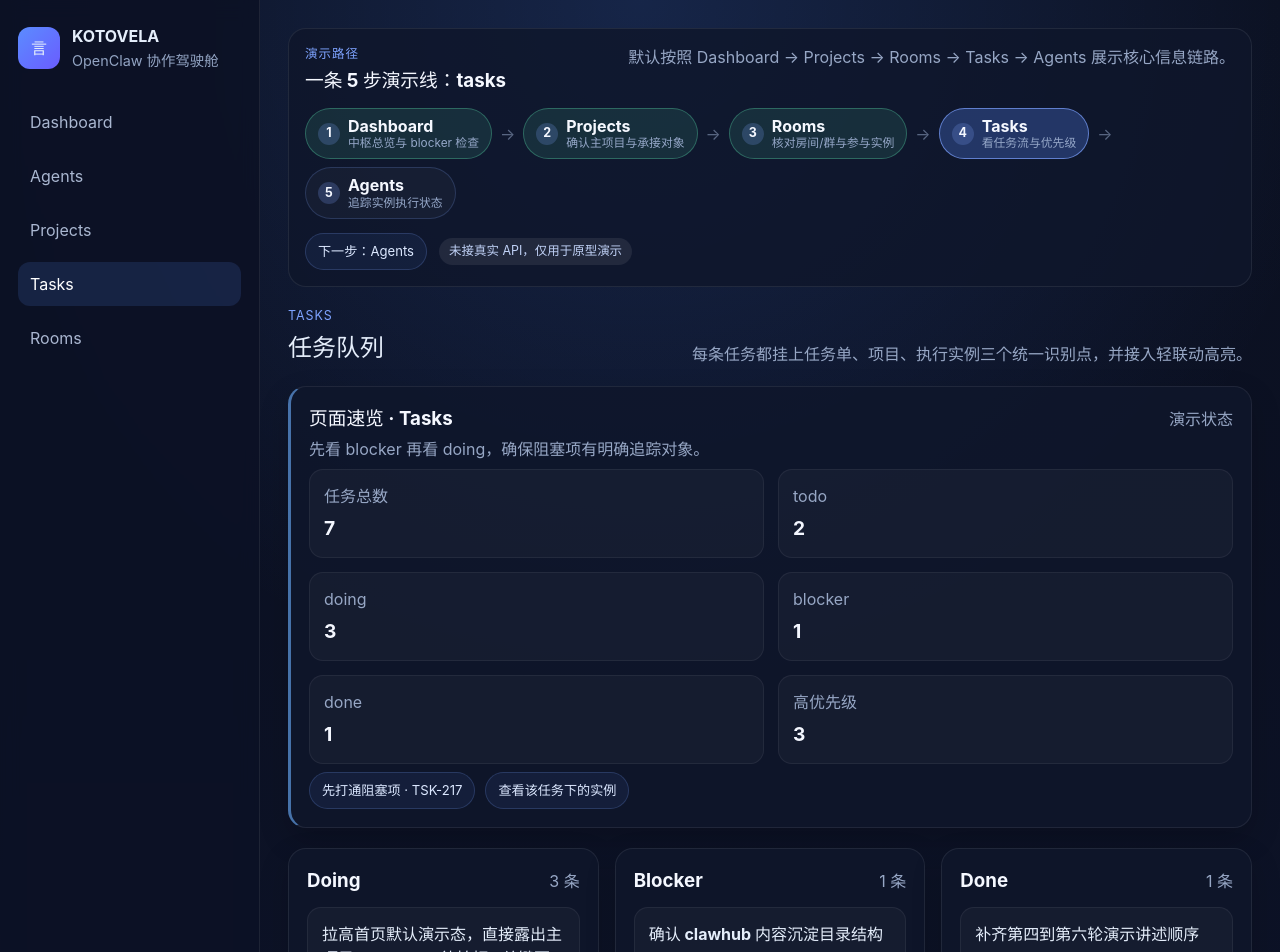
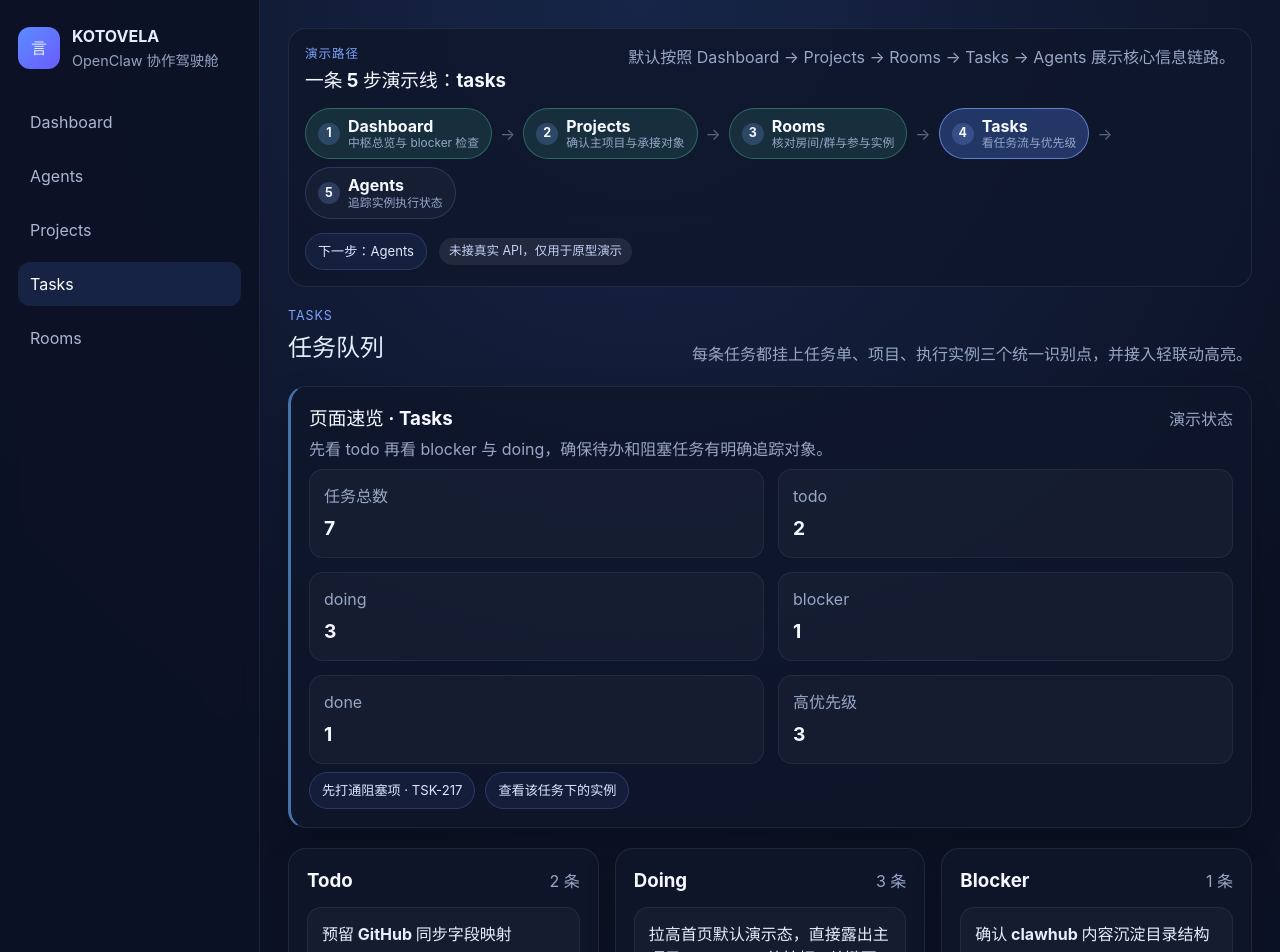
Before and after one commit to guoma970/kotovela-workbench, a React (Vite) app: page /tasks in a window 1280 px wide. Shown: the top 952 px of the page. Built offline with nearby package versions, Linux system fonts and the light colour scheme.

Commit message:
feat: include todo lane in task queue for full status coverage

```diff
--- a/src/pages/TasksPage.tsx
+++ b/src/pages/TasksPage.tsx
@@ -6,6 +6,7 @@ import { createFocusSearch, useWorkbenchLinking } from '../lib/workbenchLinking'
 import type { TaskStatus } from '../types'
 
 const columns: { key: TaskStatus; label: string }[] = [
+  { key: 'todo', label: 'Todo' },
   { key: 'doing', label: 'Doing' },
   { key: 'blocked', label: 'Blocker' },
   { key: 'done', label: 'Done' },
@@ -56,7 +57,7 @@ export function TasksPage() {
 
       <PageLeadPanel
         heading="Tasks"
-        intro="先看 blocker 再看 doing，确保阻塞项有明确追踪对象。"
+        intro="先看 todo 再看 blocker 与 doing，确保待办和阻塞任务有明确追踪对象。"
         metrics={[
           { label: '任务总数', value: tasks.length },
           { label: 'todo', value: counts.todo },
```
